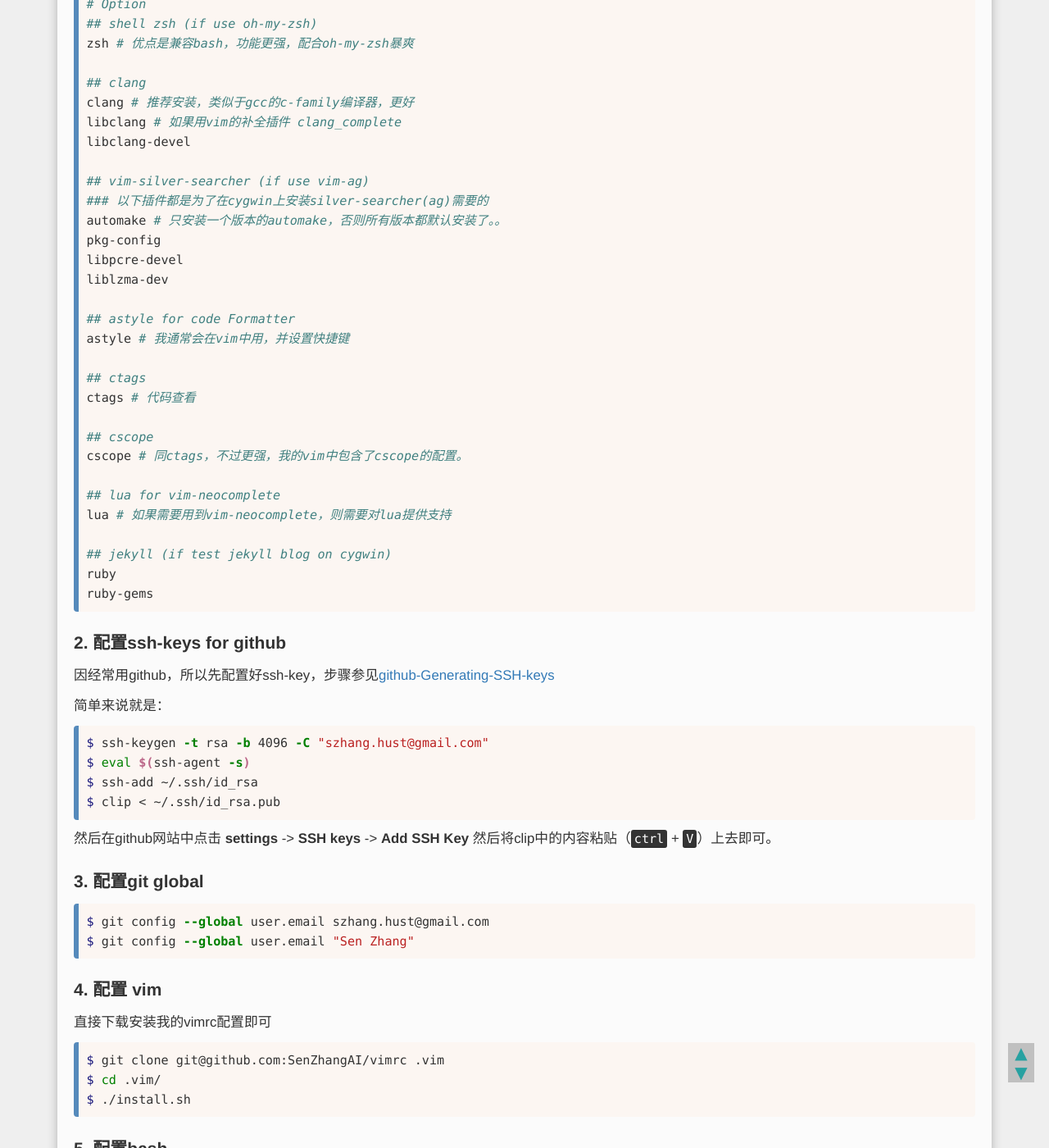
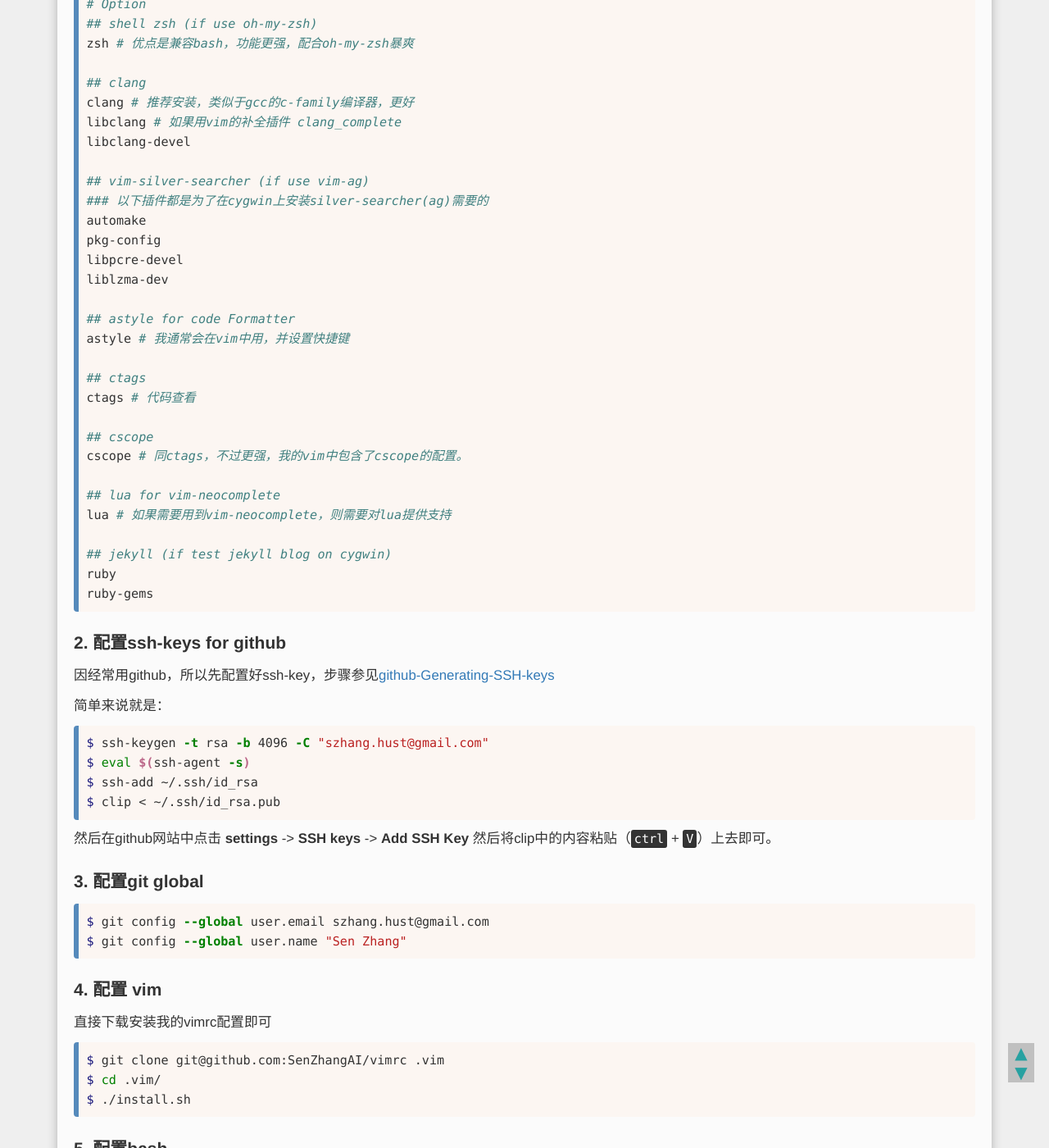
Before and after one commit to SenZhangAI/senzhangai.github.com, a Jekyll site: the page built from _posts/2015-11-30-cygwin-new-install-setup-and-config.md, in a window 1280 px wide and 1400 px high, scrolled down 1547 px. Shown: the whole window at 82% size. Built offline with Jekyll 4.4.1, drawn with Linux system fonts in a browser that asks for light colours; Markdown is read by kramdown in place of the engine named in the settings; comment, search, counter and statistics services are not loaded.

Commit message:
modify post

````diff
--- a/_posts/2015-11-30-cygwin-new-install-setup-and-config.md
+++ b/_posts/2015-11-30-cygwin-new-install-setup-and-config.md
@@ -54,7 +54,7 @@ libclang-devel
 
 ## vim-silver-searcher (if use vim-ag)
 ### 以下插件都是为了在cygwin上安装silver-searcher(ag)需要的
-automake # 只安装一个版本的automake，否则所有版本都默认安装了。。
+automake
 pkg-config
 libpcre-devel
 liblzma-dev
@@ -95,7 +95,7 @@ $ clip < ~/.ssh/id_rsa.pub
 
 ```bash
 $ git config --global user.email szhang.hust@gmail.com
-$ git config --global user.email "Sen Zhang"
+$ git config --global user.name "Sen Zhang"
 ```
 
 ### 4. 配置 vim
````
